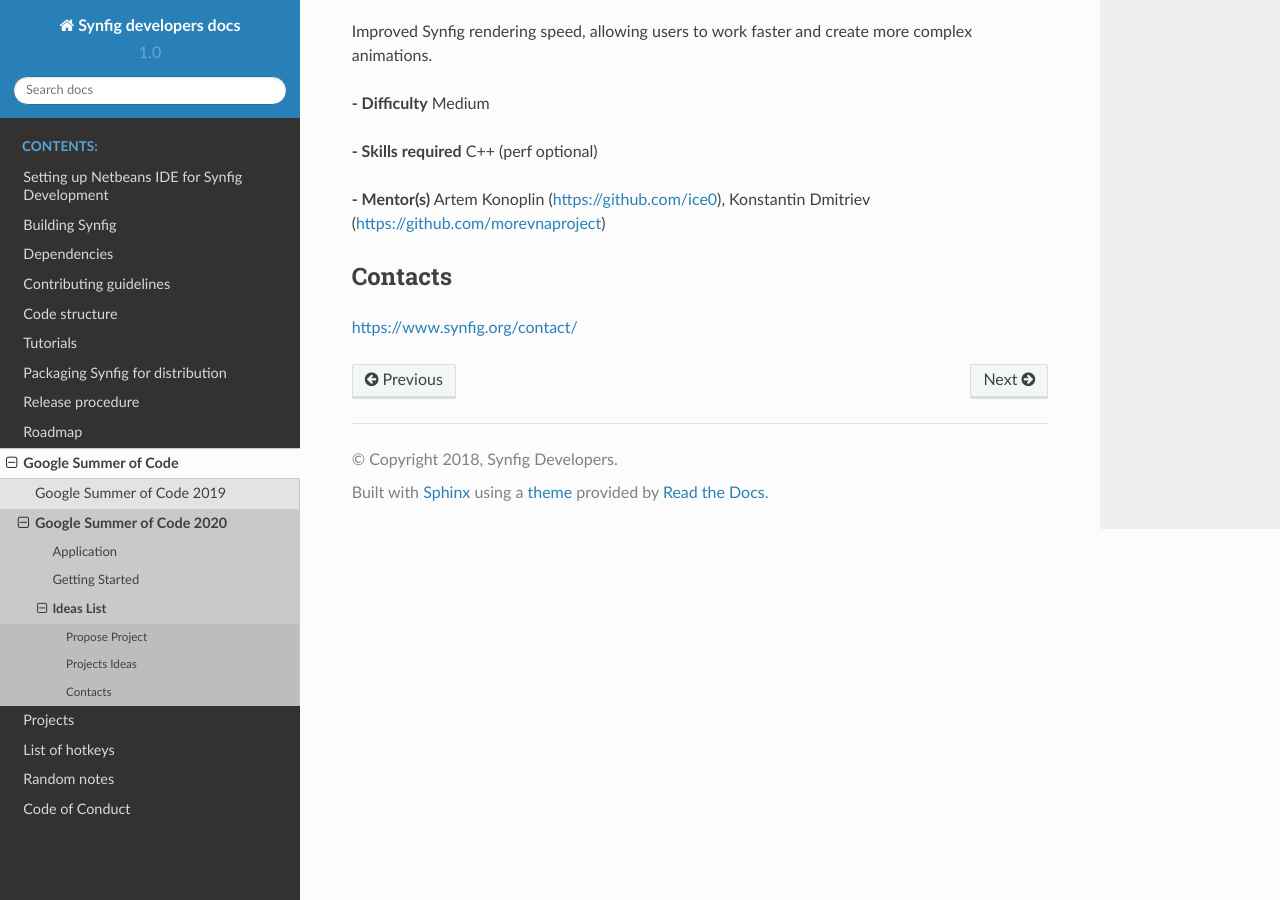
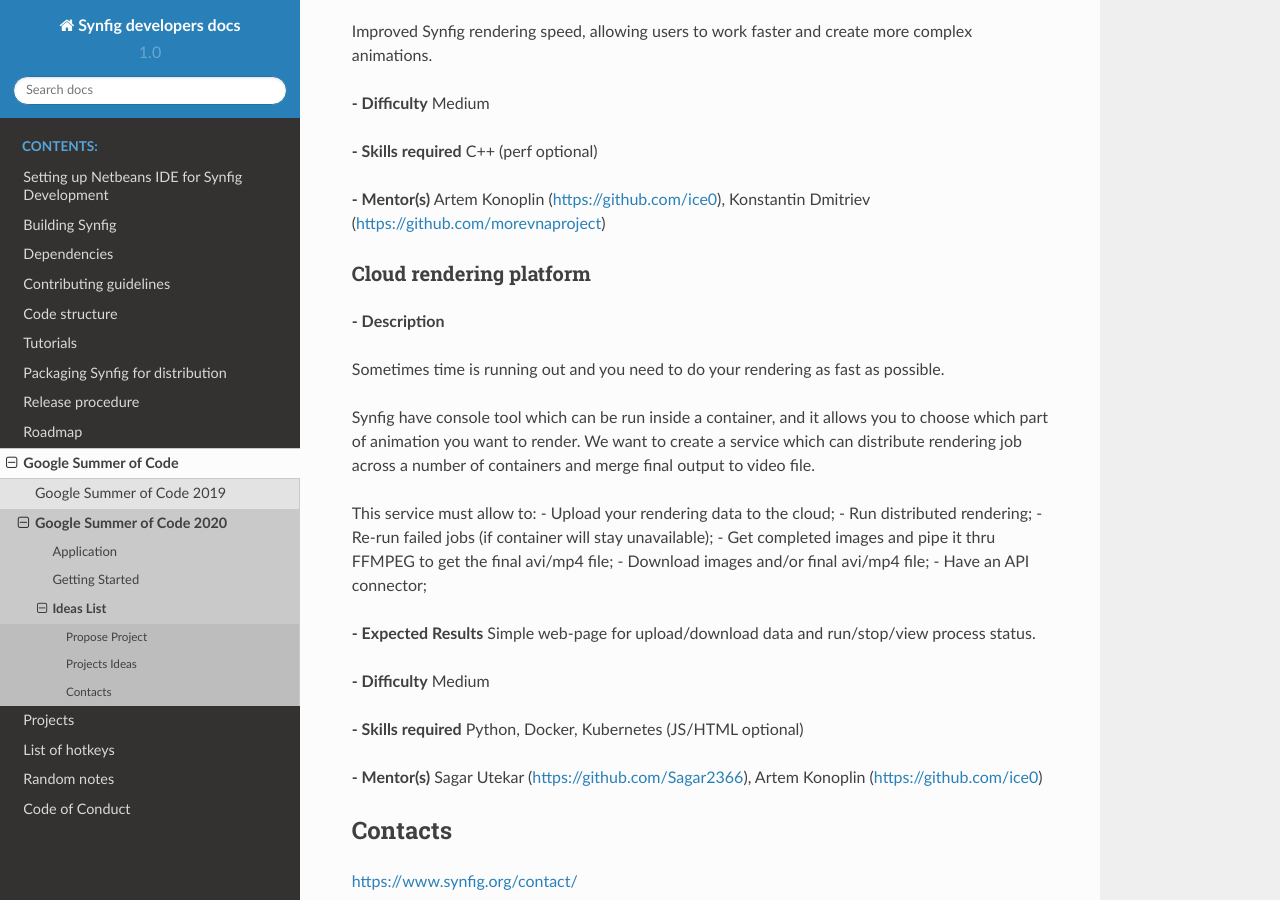
Before and after one commit to synfig/synfig-docs-dev, a Sphinx documentation site: the page built from docs/gsoc/2020/ideas.rst, in a window 1280 px wide and 900 px high, scrolled down 4940 px. Built offline with Sphinx 7.4.7 and the Read the Docs theme 2.0.0, drawn with Linux system fonts in a browser that asks for light colours.

Commit message:
Adding new project idea to the list

```diff
--- a/docs/gsoc/2020/ideas.rst
+++ b/docs/gsoc/2020/ideas.rst
@@ -207,6 +207,34 @@
 **- Mentor(s)** Artem Konoplin (https://github.com/ice0), Konstantin Dmitriev (https://github.com/morevnaproject)
 
 
+Cloud rendering platform
+~~~~~~~~~~~~~~~~~~~~~~~~
+
+**- Description**
+
+Sometimes time is running out and you need to do your rendering as fast as possible.
+
+Synfig have console tool which can be run inside a container, and it allows you to choose which part of animation you want to render.
+We want to create a service which can distribute rendering job across a number of containers and merge final output to video file.
+
+This service must allow to:
+- Upload your rendering data to the cloud;
+- Run distributed rendering;
+- Re-run failed jobs (if container will stay unavailable);
+- Get completed images and pipe it thru FFMPEG to get the final avi/mp4 file;
+- Download images and/or final avi/mp4 file;
+- Have an API connector;
+
+**- Expected Results**
+Simple web-page for upload/download data and run/stop/view process status.
+
+**- Difficulty** Medium
+
+**- Skills required** Python, Docker, Kubernetes (JS/HTML optional)
+
+**- Mentor(s)** Sagar Utekar (https://github.com/Sagar2366), Artem Konoplin (https://github.com/ice0)
+
+
 Contacts
 --------
 
```
